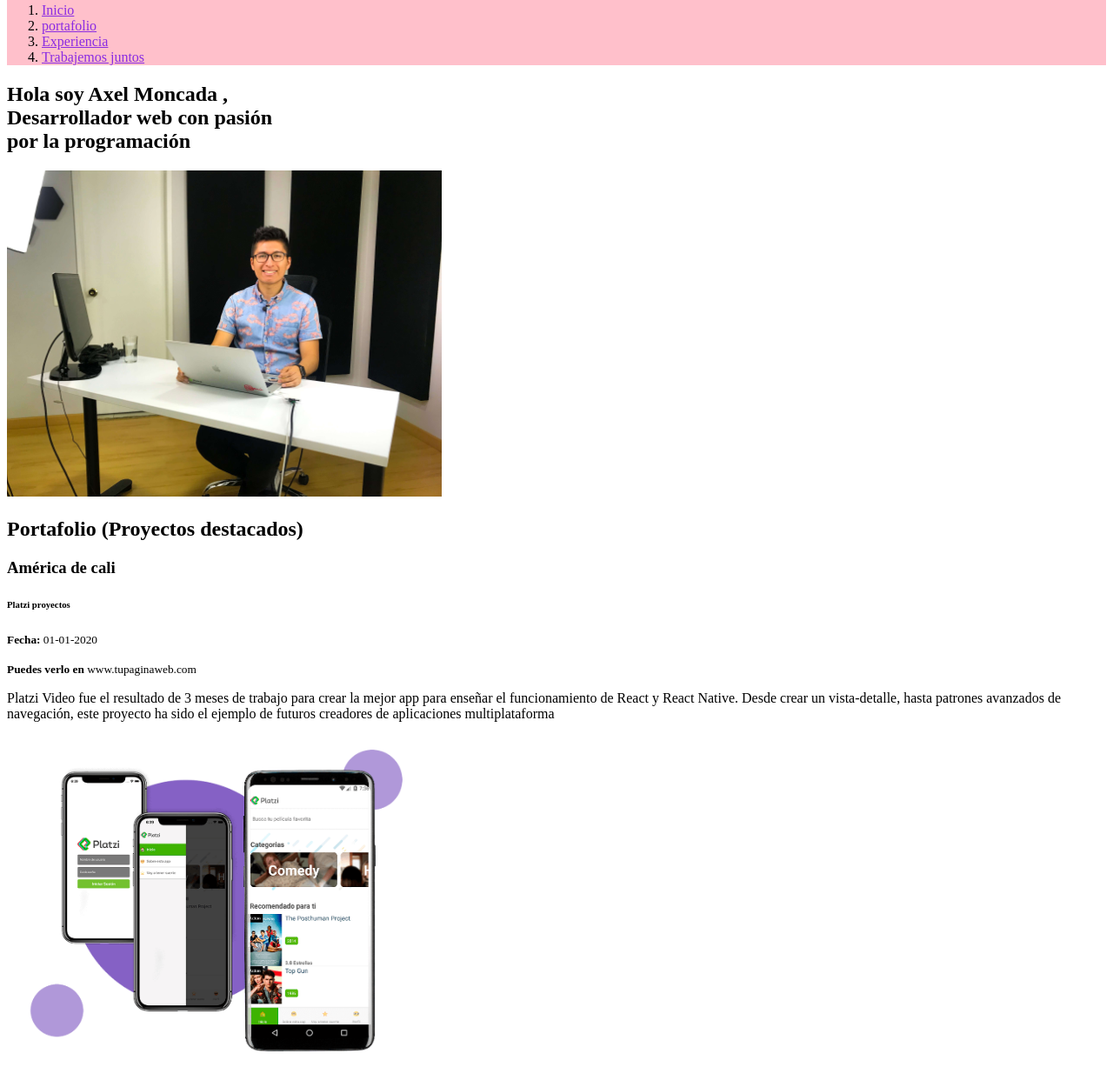
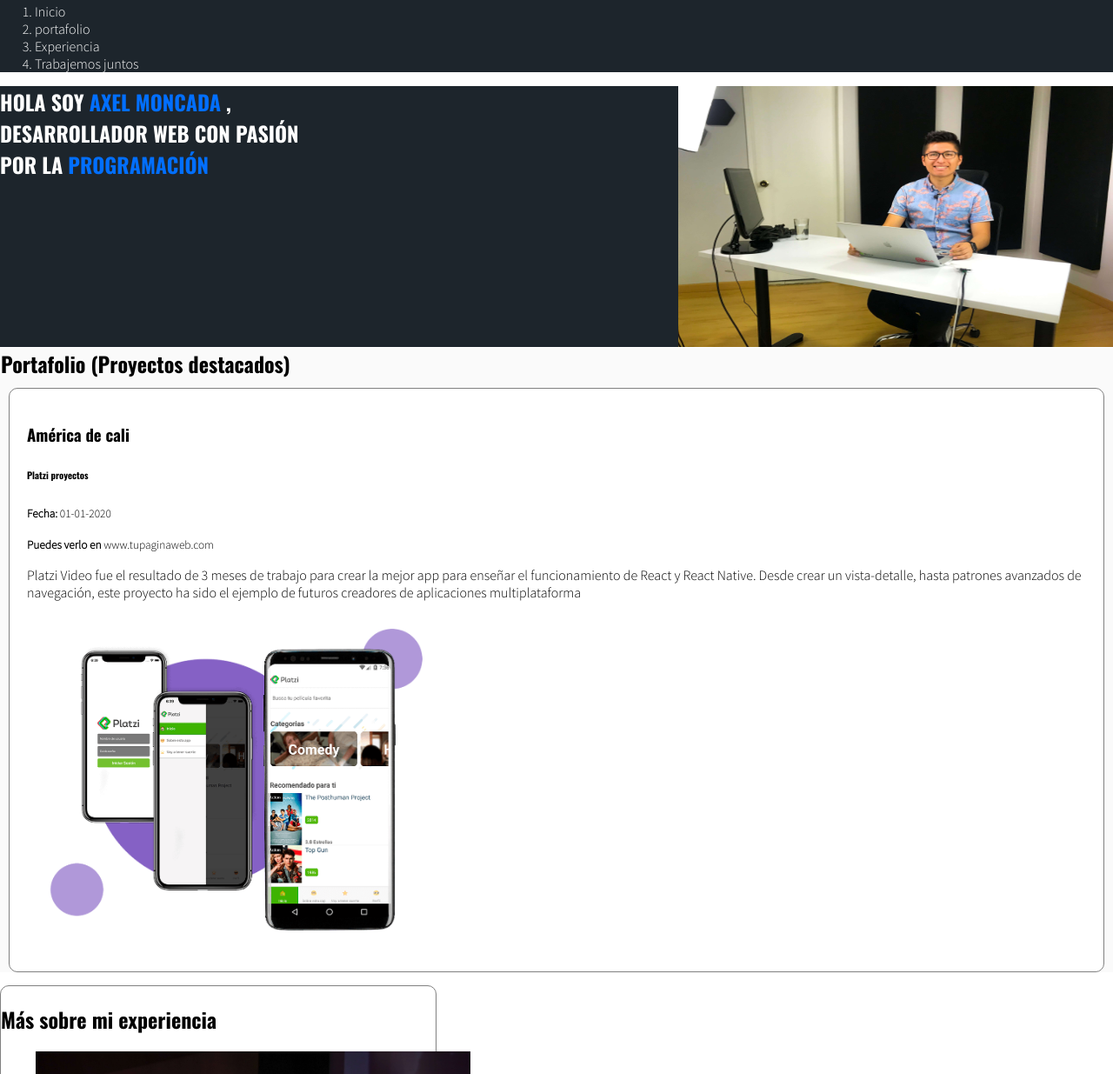
Before and after one commit to AxelMoncada/Portafolio, a plain HTML site: page index.html in a window 1280 px wide. Shown: the part 119-1354 px from the top of the page at 87% size. Drawn offline with nearby package versions, Linux system fonts and the light colour scheme.

Commit message:
Cambios 13 de agosto

```diff
--- a/css/estilos.css
+++ b/css/estilos.css
@@ -6,10 +6,65 @@
 Valores*/
 
 
-header{
-    background: pink;
+body{
+  font-family: 'Source Sans Pro', sans-serif;
+  margin: 0px;
 }
 
 .link{
     color: blueviolet;
 }
+h1,h2,h3,h4,h5,h6 {
+    font-family: 'Oswald', sans-serif;
+}
+h1{
+    margin: 0px 500px 0px 0px;
+}
+.portfoliointerior{
+    padding: 20px;
+    margin: 10px;
+    margin-bottom: 15px;
+    border: 1px solid grey;
+    border-radius: 10px ;
+    margin-bottom: 15px;
+    background: white;
+
+}
+.portfolio{
+    background: #fafafa;
+}
+.portfolioimage{
+    width: 500px;
+}
+.portfolio h2 {
+    margin:1px;
+    padding: 0px;
+}
+
+.header{
+    background-color: #1d252c;
+    color: white;
+}
+.header a {
+    color: white;
+    text-decoration: none;
+}
+.hero {
+    color: white;
+    text-transform: uppercase;
+    height: 300px;
+    background-image: url(../images/hero.jpg);
+    background-color: #1d252c;
+    background-size: 500px 300px;
+    background-repeat: no-repeat;
+    background-position-x: right ;
+}
+.hero strong{
+    color: #026fff;
+}
+#experiencia{
+    width: 500px;
+    border: 1px solid gray;
+    border-radius: 10px ;
+    margin-bottom: 15px;
+}
--- a/index.html
+++ b/index.html
@@ -6,6 +6,7 @@
     <title>Axel Moncada </title>
     <link rel="icon" type="image/png" href="images/favicon.png">
     <link rel="stylesheet" href="css/estilos.css">
+    <link href="https://fonts.googleapis.com/css2?family=Oswald:wght@700&family=Source+Sans+Pro:ital,wght@0,200;0,300;1,200;1,600&display=swap" rel="stylesheet">
 </head>
 
 <body>
@@ -36,24 +37,31 @@
             <h1>
                 Hola soy <strong> Axel Moncada </strong>,<br> Desarrollador web con pasión <br> por la <strong> programación</strong>
             </h1>
-            <img src="images/hero.jpg" width="500px" alt="">
+           <!-- <img src="images/hero.jpg" width="500px" alt="">-->
 
         </section>
 
+
     <section id="portafolio" class="portfolio">
+
         <h2>Portafolio (Proyectos destacados)</h2>
-        <article>
+        <article class="portfoliointerior">
             <h3>América de cali</h3>
             <h6>Platzi proyectos</h6>
             <p> <small> <strong>Fecha:</strong> 01-01-2020</small></p>
             <p> <small> <strong>Puedes verlo en</strong> www.tupaginaweb.com</small></p>
-            <p> Platzi Video fue el resultado de 3 meses de trabajo para crear la mejor app para enseñar el funcionamiento de React y React Native. Desde crear un vista-detalle, hasta patrones avanzados de navegación, este proyecto ha sido el ejemplo de futuros creadores de aplicaciones multiplataforma</p>
-            <img src="images/platzi-video-react-native.png" width="500px" alt="">
+            <p> Platzi Video fue el resultado de 3 meses de  trabajo para crear la mejor app para enseñar el funcionamiento de React y React Native. Desde crear un vista-detalle, hasta patrones avanzados de navegación, este proyecto ha sido el ejemplo de futuros creadores de aplicaciones multiplataforma</p>
+
+            <img  class="portfolioimage "src="images/platzi-video-react-native.png"  alt="">
         </article>
+
+
+
     </section>
     <section id="experiencia">
         <h2> Más sobre mi experiencia</h2>
         <article class="project">
+
             <figure>
                 <img src="images/platzi-conf.jpg" width="500px" alt="">
             </figure>
```
